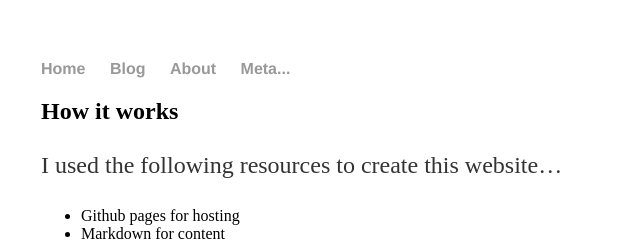
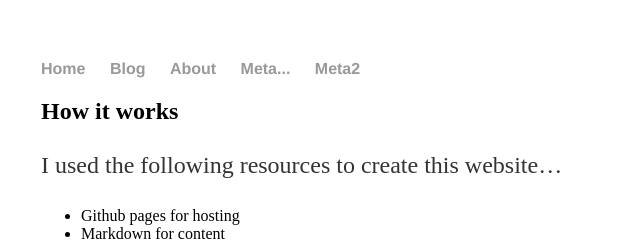
Before and after one commit to KineticLensman/KineticLensman.github.io, a Jekyll site: the page built from pages/meta.md, in a window 1280 px wide. Shown: the top 243 px of the page, without its empty margins (151-791 px from the left). Built offline with Jekyll 4.4.1, drawn with Linux system fonts in a browser that asks for light colours.

Commit message:
Update default.html

```diff
--- a/_layouts/default.html
+++ b/_layouts/default.html
@@ -12,6 +12,7 @@
 	        		<li><a href="/blog">Blog</a></li>
 				<li><a href="/about">About</a></li>
 				<li><a href="/pages/meta.md">Meta...</a></li>
+				<li><a href="/test2.md">Meta2</a></li>
 	    		</ul>
 			</nav>
 			<div class="container">
```
